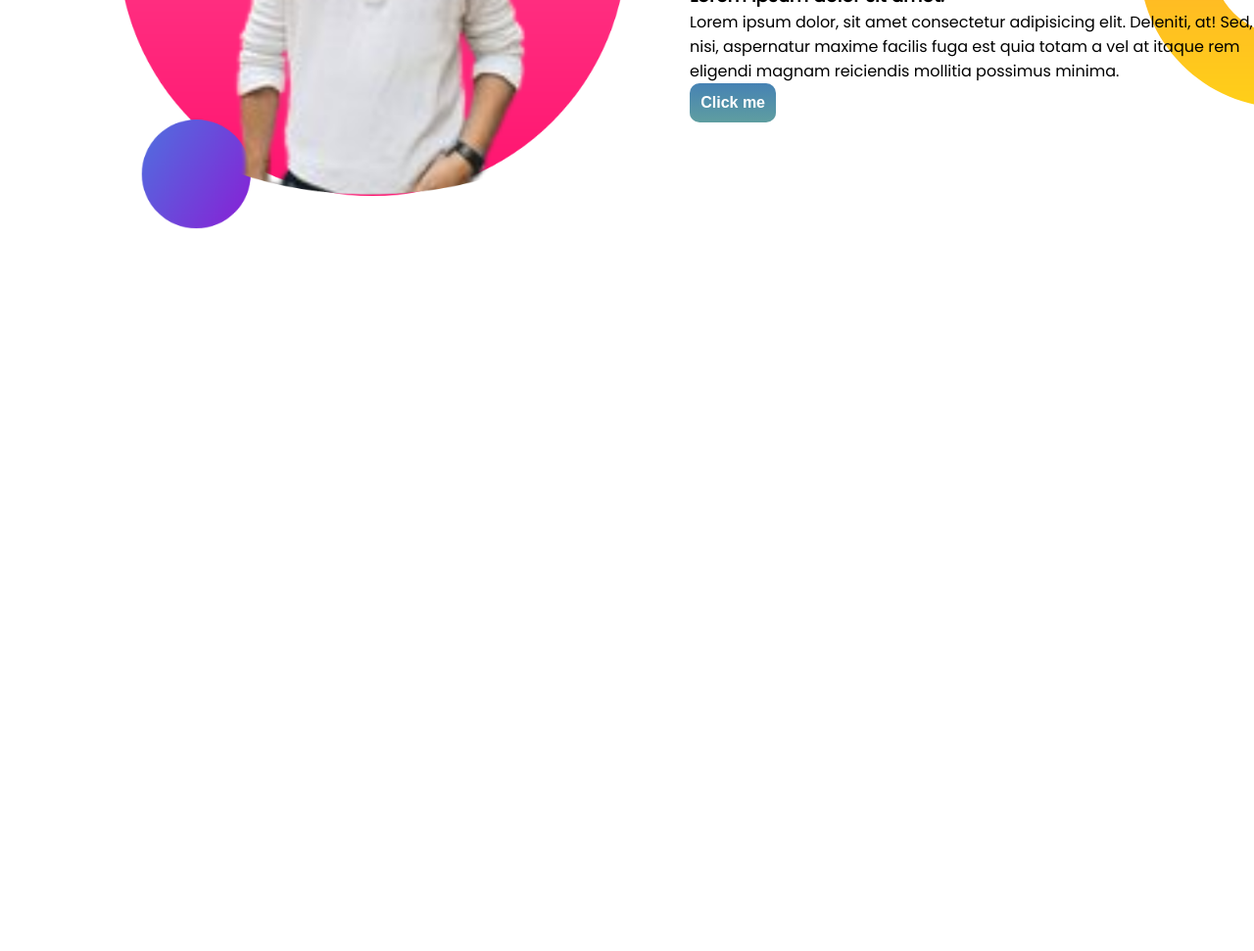
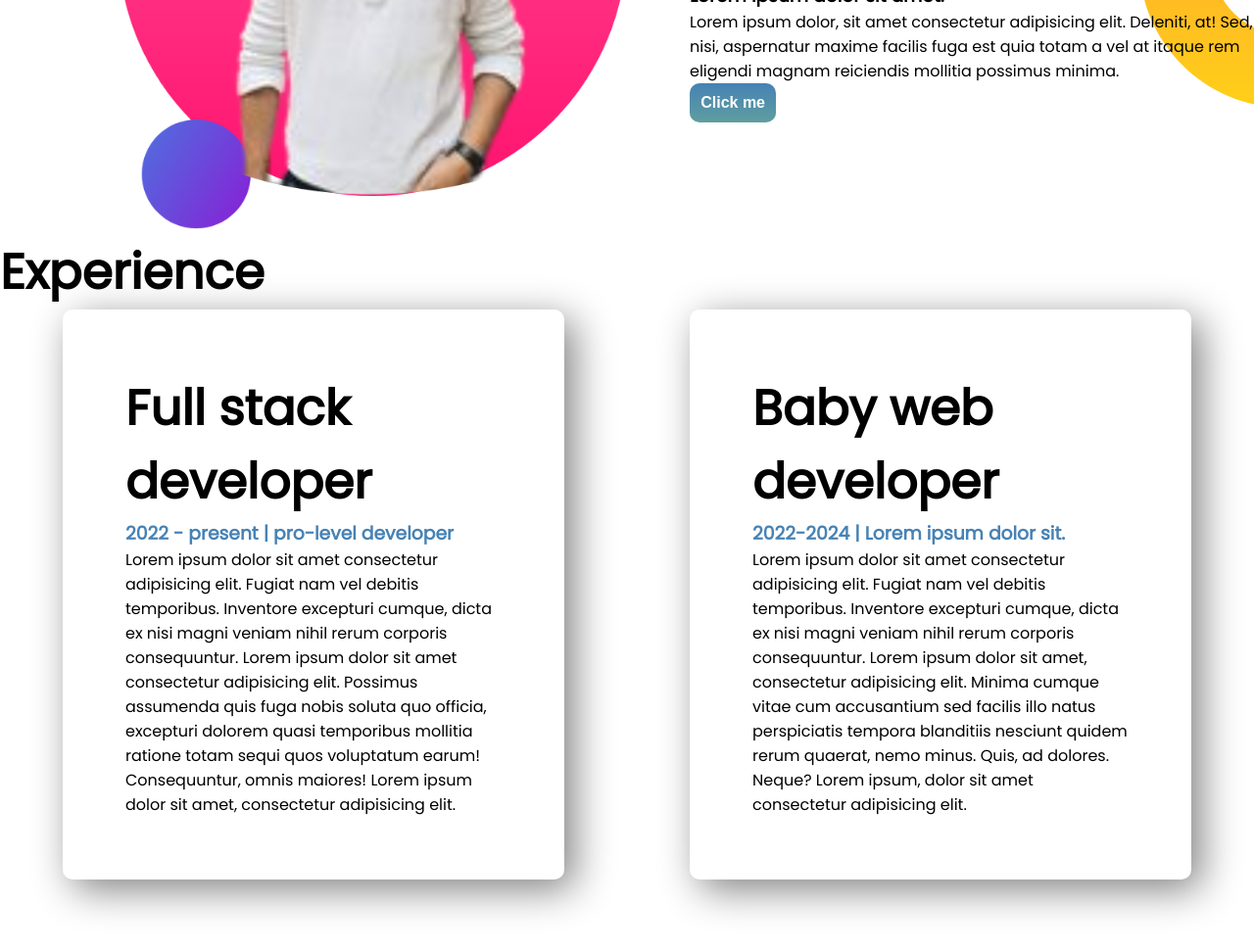
Before and after one commit to yatohajime/developer-portfolio, a plain HTML site: page index.html in a window 1280 px wide. Shown: the part 898-1869 px from the top of the page at 98% size. Before the commit the page ends 1139 px from the top, so only its background shows below. Drawn offline with Linux system fonts and the light colour scheme.

Commit message:
final-commit

```diff
--- a/index.html
+++ b/index.html
@@ -38,5 +38,21 @@
         </div>
     </section>
 
+    <section class="experience-area">
+        <h1>Experience</h1>
+        <div class="container">
+            <div class="experience-item">
+                <h1>Full stack developer</h1>
+                <h3 class="color">2022 - present | pro-level developer</h3>
+                <p>Lorem ipsum dolor sit amet consectetur adipisicing elit. Fugiat nam vel debitis temporibus. Inventore excepturi cumque, dicta ex nisi magni veniam nihil rerum corporis consequuntur. Lorem ipsum dolor sit amet consectetur adipisicing elit. Possimus assumenda quis fuga nobis soluta quo officia, excepturi dolorem quasi temporibus mollitia ratione totam sequi quos voluptatum earum! Consequuntur, omnis maiores! Lorem ipsum dolor sit amet, consectetur adipisicing elit.</p>
+            </div>
+            <div class="experience-item">
+                <h1>Baby web developer</h1>
+                <h3 class="color">2022-2024 | Lorem ipsum dolor sit.</h3>
+                <p>Lorem ipsum dolor sit amet consectetur adipisicing elit. Fugiat nam vel debitis temporibus. Inventore excepturi cumque, dicta ex nisi magni veniam nihil rerum corporis consequuntur. Lorem ipsum dolor sit amet, consectetur adipisicing elit. Minima cumque vitae cum accusantium sed facilis illo natus perspiciatis tempora blanditiis nesciunt quidem rerum quaerat, nemo minus. Quis, ad dolores. Neque? Lorem ipsum, dolor sit amet consectetur adipisicing elit. </p>
+            </div>
+        </div>
+    </section>
+
 </body>
 </html>
--- a/style.css
+++ b/style.css
@@ -48,3 +48,15 @@ h1 {
     background-repeat: no-repeat;
     background-position: right;
 }
+
+.experience-area {
+    margin-bottom: 14rem;
+}
+
+.experience-item {
+    width: 50%;
+    box-shadow: 10px 10px 40px gray;
+    padding: 5%;
+    margin-inline: 5%;
+    border-radius: 10px;
+}
```
